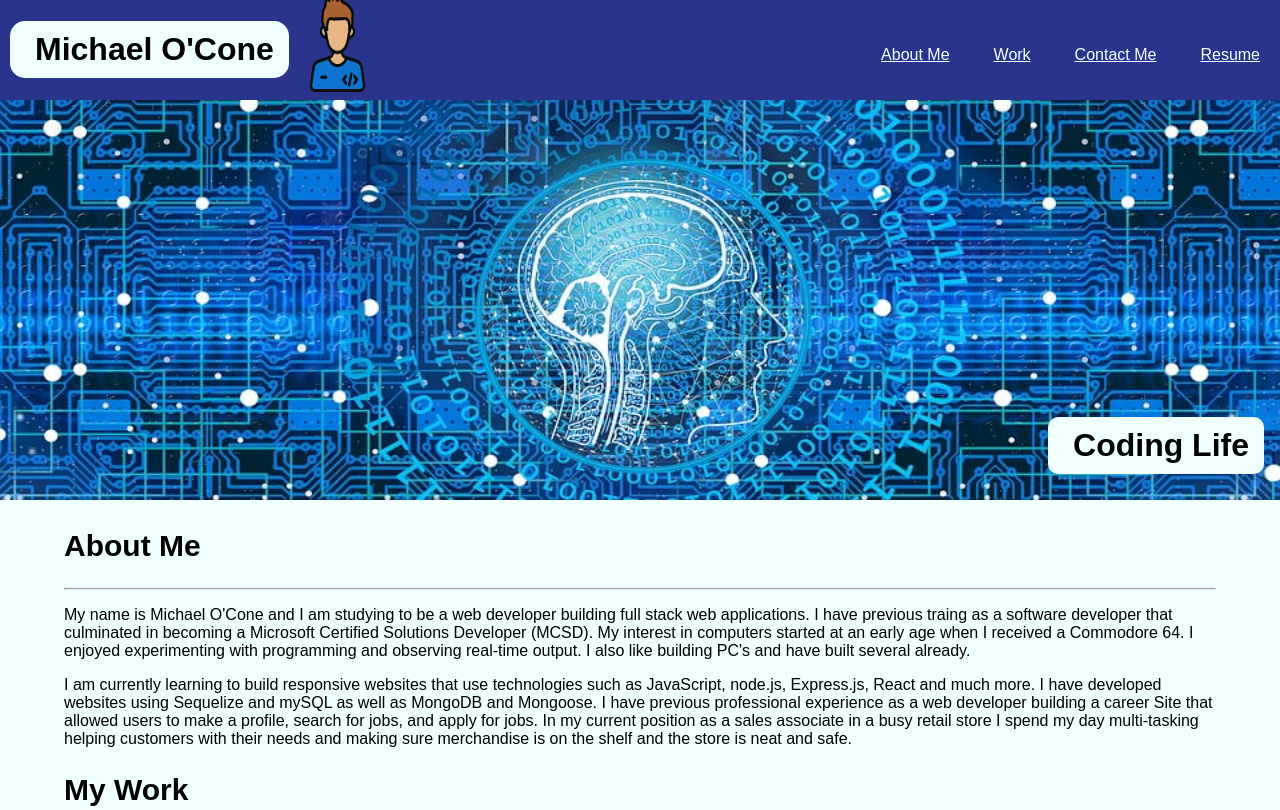
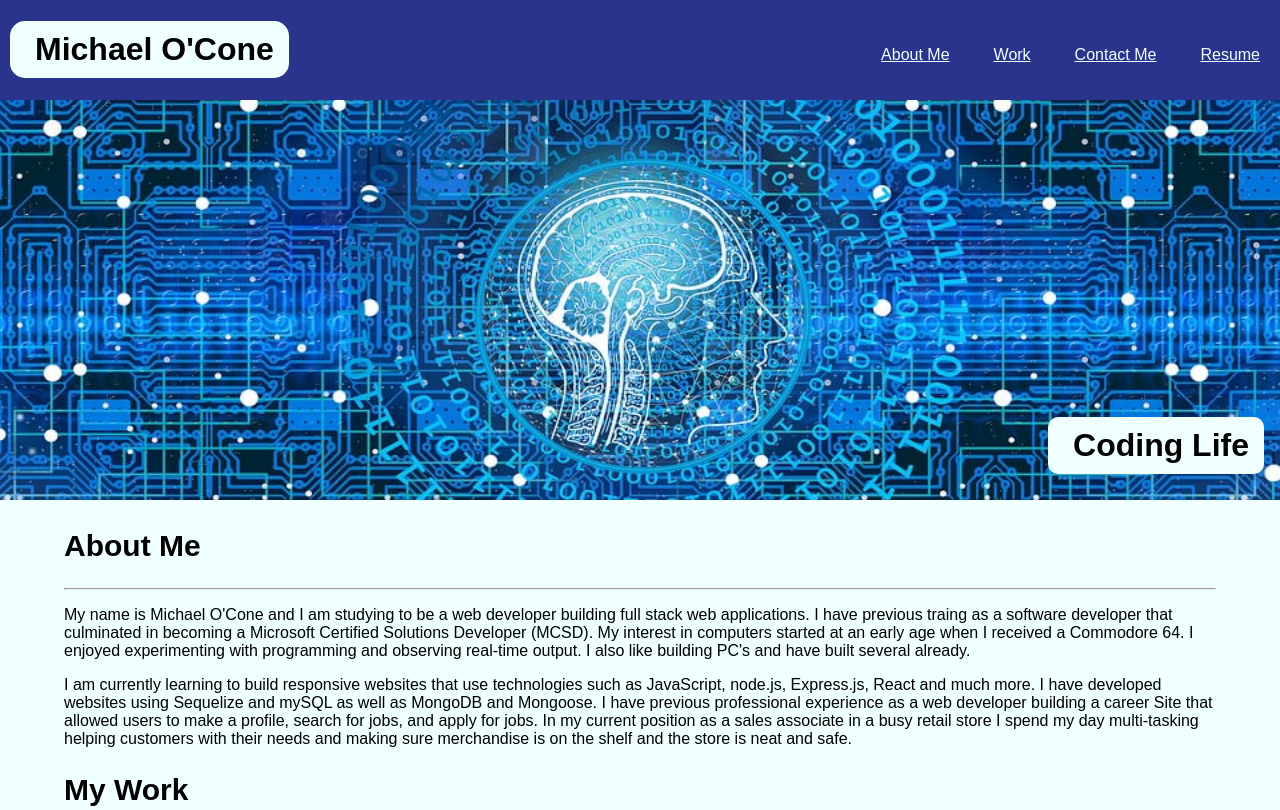
Before and after one commit to michaeloc1/MyPortfolio, a plain HTML site: page index.html in a window 1280 px wide. Shown: the top 810 px of the page. Drawn offline with Linux system fonts and the light colour scheme.

```diff
--- a/index.html
+++ b/index.html
@@ -13,7 +13,8 @@
         <div class="container">
         <h1 class="header-h1">Michael O'Cone</h1>
 
-        <img class="avatar" src="./assets/images/coding-avatar.png" alt="avatar">
+        <!--<img class="avatar" src="./assets/images/coding-avatar.png" alt="avatar">-->
+       <!-- <img class="avatar" src="./assets/images/profile_photo.jpg" alt="avatar">-->
         </div>
         <nav>
             <ul>
```
Also changed, not shown: assets/images/profile_photo.jpg (added).
